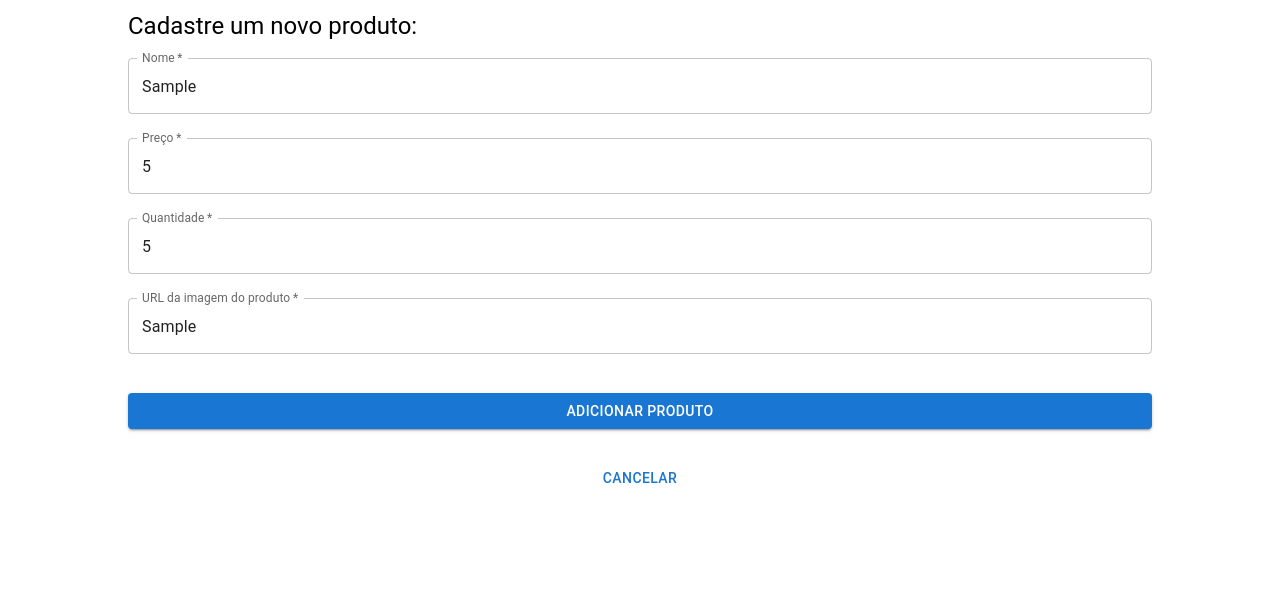
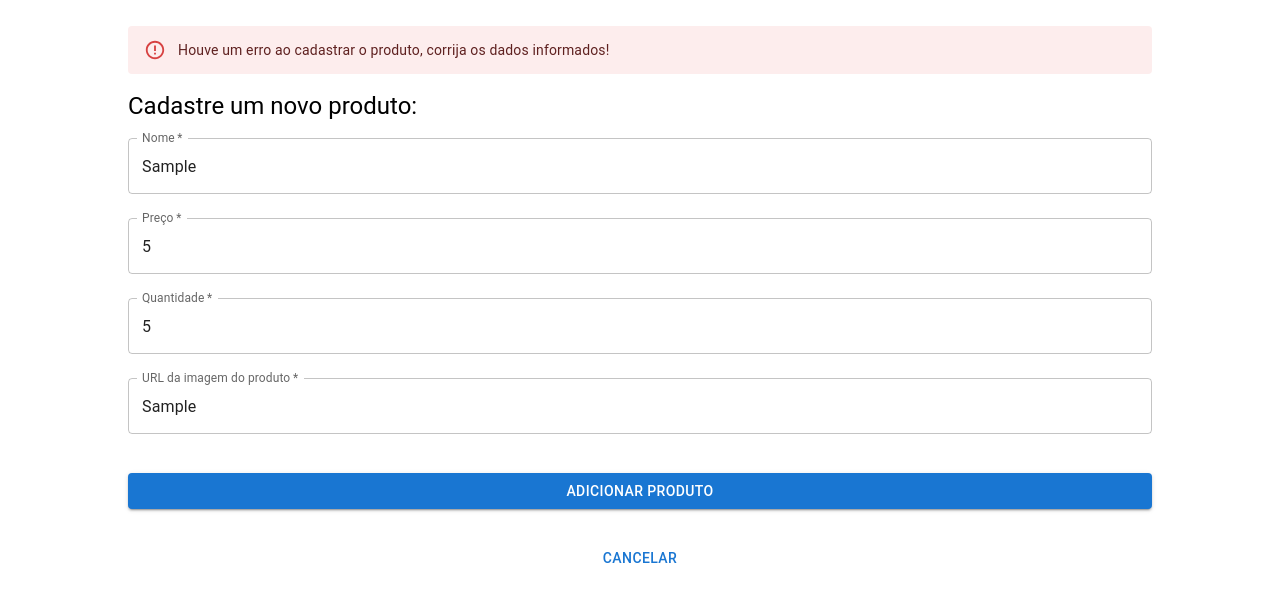
Before and after one commit to matefs/next-empresa-generica, a Next.js app: page /aplicacao/produtos/componentes/FormularioCadastro in a window 1280 px wide. Both pictures are taken after typing "Sample", "5", "5", "Sample" into the empty fields and a click on the button "ADICIONAR PRODUTO". Shown: the top 602 px of the page. Built offline with nearby package versions, Linux system fonts and the light colour scheme.

Commit message:
add: validação e alerta no submit incorreto do formulario

```diff
--- a/src/pages/aplicacao/produtos/componentes/FormularioCadastro.jsx
+++ b/src/pages/aplicacao/produtos/componentes/FormularioCadastro.jsx
@@ -1,24 +1,48 @@
-import React from 'react'
-import {Box, Typography, TextField, Button} from '@mui/material'
+import React, {useState} from 'react'
+import {Box, Alert, Typography, TextField, Button} from '@mui/material'
+import { useForm } from "react-hook-form";
+
 
 export default function FormularioCadastro({ativo}){
+    const { register, handleSubmit, watch, formState: { errors } } = useForm();
+    const [ houveErroBooleano, setHouveErroBooleano ] = useState(false)
 
-  function pegarEnvioNovoProduto(event) {
-    event?.preventDefault()
-    console.log(event)
+  function chamarAlerta(textoDoAlerta){
+    return (
+        <Alert severity="error" sx={{marginTop: 2, marginBottom: 2, cursor: 'pointer'}}   onClick={ () => setHouveErroBooleano(false)} >{textoDoAlerta}</Alert>
+    )
   }
 
+  const onSubmit = (dadosFormulario) => {
+    console.log(dadosFormulario)
 
-    return (
+    dadosFormulario.nome != '' &&
+    dadosFormulario.preco > 0
+    dadosFormulario.quantidade > 0
+    dadosFormulario.url.length > 1
+    dadosFormulario.url.includes('http') ?
+    alert('vai salvar') : setHouveErroBooleano(true)
 
-          <form onSubmit={pegarEnvioNovoProduto} style={{position:'absolute', backgroundColor: 'white', width: '100%', display: 'flex', alignItems: 'center', justifyContent: 'center', marginTop: 10}}>
+  };
+
+
+    return ( <>
+
+          <form onSubmit={handleSubmit(onSubmit)} style={{position:'absolute', backgroundColor: 'white', width: '100%', display: 'flex', alignItems: 'center', justifyContent: 'center', marginTop: 10}}>
       <Box sx={{ display: 'flex', flexDirection: 'column',  width: '80%', borderRadius: 10}} >
+
+
+    { houveErroBooleano == true ?  chamarAlerta('Houve um erro ao cadastrar o produto, corrija os dados informados!') : null}
+
+
       <Typography variant='h5'> Cadastre um novo produto:</Typography>
         <TextField
           label="Nome"
           margin="normal"
           required
+          {...register('nome')}
         />
+
         <TextField
           label="Preço"
           margin="normal"
@@ -27,6 +51,7 @@ export default function FormularioCadastro({ativo}){
           InputProps={{
             inputProps: { min: 0 },
           }}
+          {...register('preco')}
         />
         <TextField
           label="Quantidade"
@@ -36,12 +61,14 @@ export default function FormularioCadastro({ativo}){
           InputProps={{
             inputProps: { min: 0},
           }}
+          {...register('quantidade')}
         />
         <TextField
           label="URL da imagem do produto"
           margin="normal"
           required
           placeholder='https://endereco-imagem.com.br'
+          {...register('url')}
         />
 
         <Button variant="contained" type="submit"  sx={{marginTop: '3%'}}>
@@ -54,7 +81,7 @@ export default function FormularioCadastro({ativo}){
 
       </Box>
     </form>
-
+</>
 
     )
 }
```
